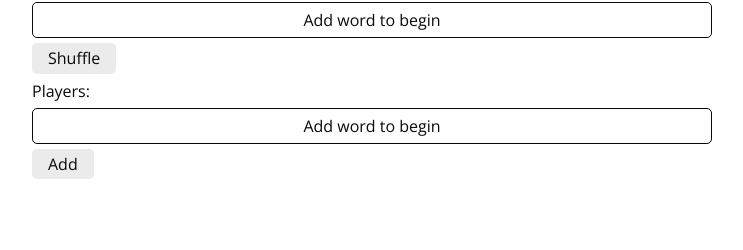
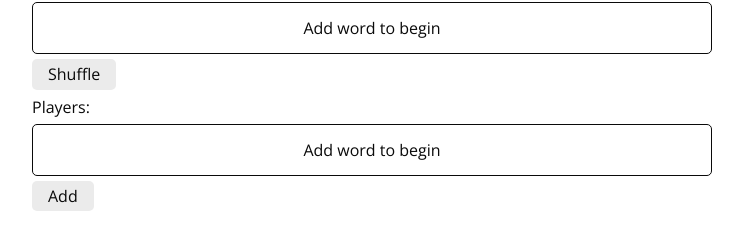
Before and after one commit to khui0/empire, a website built with Vite: page empire/index.html in a window 1280 px wide. Shown: the part 106-356 px from the top of the page, without its empty margins (268-1011 px from the left). Built offline with nearby package versions, Linux system fonts and the light colour scheme.

Commit message:
Added padding to empty container text

```diff
--- a/empire/style.css
+++ b/empire/style.css
@@ -107,4 +107,5 @@ dialog>div:last-of-type>button {
 
 .container:empty::before {
     content: "Add word to begin";
+    padding: 0.5em 2em;
 }
```
